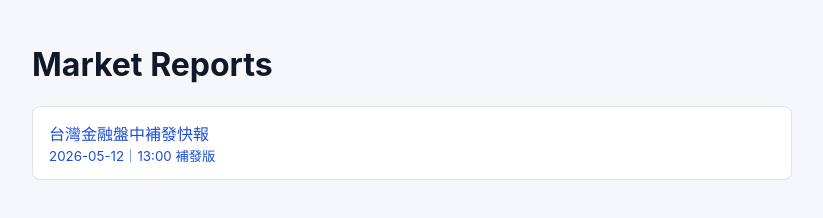
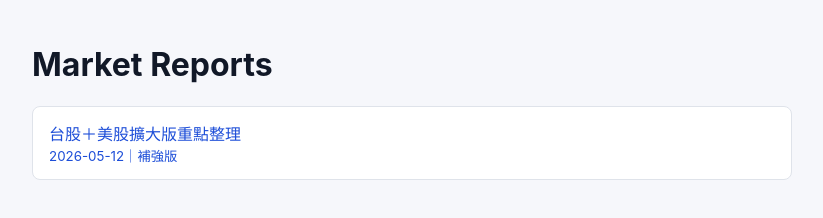
Before and after one commit to Ray-Chen111/market-reports, a plain HTML site: page index.html in a window 1280 px wide. Shown: the whole page, without its empty margins (228-1051 px from the left). Drawn offline with Linux system fonts and the light colour scheme.

Commit message:
Update market report index.html

```diff
--- a/index.html
+++ b/index.html
@@ -14,7 +14,7 @@
 <body>
   <main>
     <h1>Market Reports</h1>
-    <a href="reports/tw-2026-05-12-makeup.html">台灣金融盤中補發快報<br><small>2026-05-12｜13:00 補發版</small></a>
+    <a href="reports/expanded-tw-us-2026-05-12.html">台股＋美股擴大版重點整理<br><small>2026-05-12｜補強版</small></a>
   </main>
 </body>
 </html>
```
